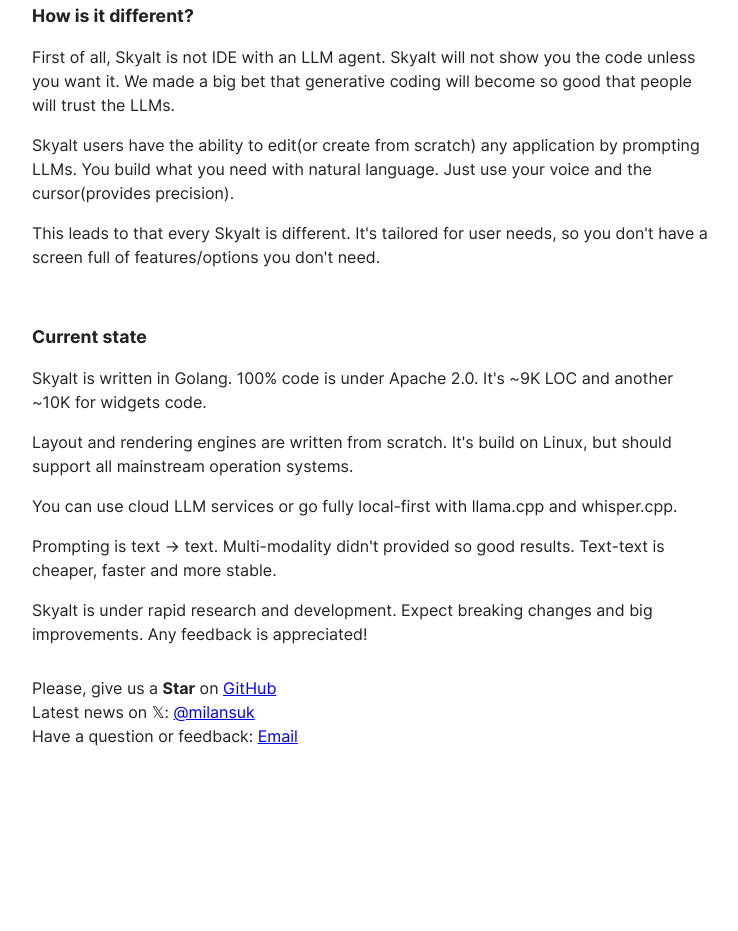
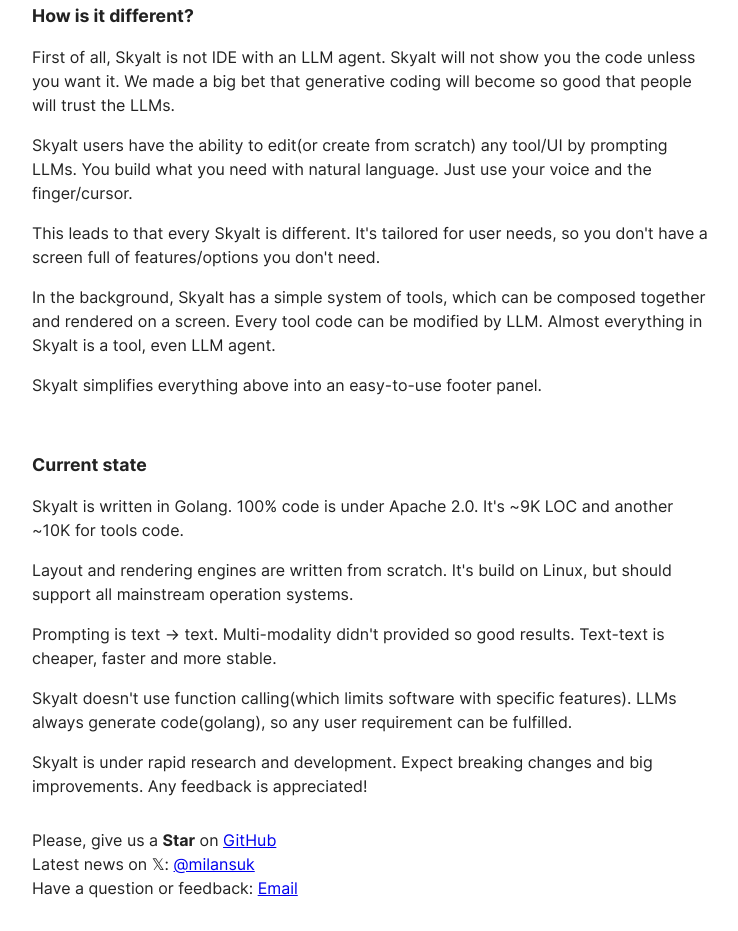
Before and after one commit to MilanSuk/SkyAlt_web, a plain HTML site: page index.html in a window 1280 px wide. Shown: the part 720-1651 px from the top of the page, without its empty margins (268-1006 px from the left). Before the commit the page ends 1519 px from the top, so only its background shows below. Drawn offline with Linux system fonts and the light colour scheme.

Commit message:
May refresh

```diff
--- a/index.html
+++ b/index.html
@@ -88,15 +88,17 @@
 		<h2>How is it different?</h2>
 
 		<p>First of all, Skyalt is not IDE with an LLM agent. Skyalt will not show you the code unless you want it. We made a big bet that generative coding will become so good that people will trust the LLMs.</p>
-		<p>Skyalt users have the ability to edit(or create from scratch) any application by prompting LLMs. You build what you need with natural language. Just use your voice and the cursor(provides precision).</p>
+		<p>Skyalt users have the ability to edit(or create from scratch) any tool/UI by prompting LLMs. You build what you need with natural language. Just use your voice and the finger/cursor.</p>
 		<p>This leads to that every Skyalt is different. It's tailored for user needs, so you don't have a screen full of features/options you don't need.</p>
+		<p>In the background, Skyalt has a simple system of tools, which can be composed together and rendered on a screen. Every tool code can be modified by LLM. Almost everything in Skyalt is a tool, even LLM agent.</p>
+		<p>Skyalt simplifies everything above into an easy-to-use footer panel.</p>
 
 		<h2>Current state</h2>
 
-		<p>Skyalt is written in Golang. 100% code is under Apache 2.0. It's ~9K LOC and another ~10K for widgets code.</p>
+		<p>Skyalt is written in Golang. 100% code is under Apache 2.0. It's ~9K LOC and another ~10K for tools code.</p>
 		<p>Layout and rendering engines are written from scratch. It's build on Linux, but should support all mainstream operation systems.</p>
-		<p>You can use cloud LLM services or go fully local-first with llama.cpp and whisper.cpp.</p>
 		<p>Prompting is text -> text. Multi-modality didn't provided so good results. Text-text is cheaper, faster and more stable.</p>
+		<p>Skyalt doesn't use function calling(which limits software with specific features). LLMs always generate code(golang), so any user requirement can be fulfilled.</p>
 		<p>Skyalt is under rapid research and development. Expect breaking changes and big improvements. Any feedback is appreciated!</p>
 
 		<p id="links">
```
